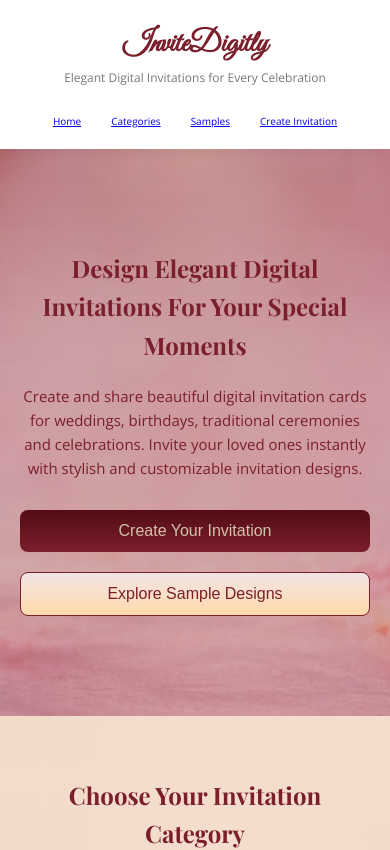
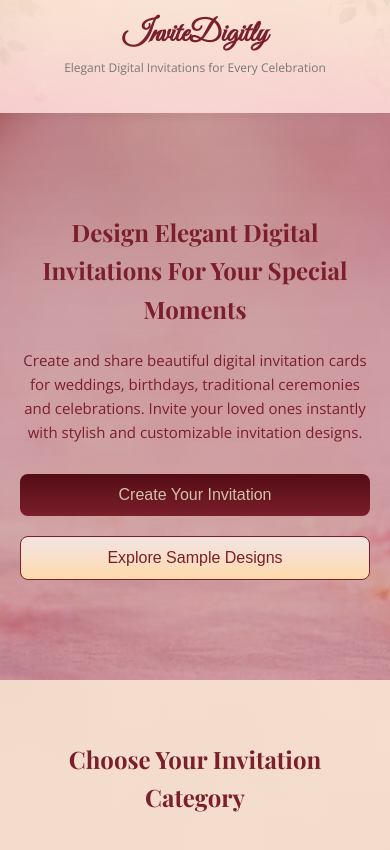
Before and after one commit to vinodvinnueswar/Invitation_Website, a React (Vite) app: page / in a window 390 px wide. Shown: the top 850 px of the page. Built offline with nearby package versions, Linux system fonts and the light colour scheme.

Commit message:
Change in Nav Bar

```diff
--- a/src/App.css
+++ b/src/App.css
@@ -39,7 +39,8 @@ h1,h2,h3{
   justify-content:space-between;
   align-items:center;
   padding:20px 10%;
-  background:white;
+  background: linear-gradient(rgba(151, 53, 53, 0.449), rgba(109, 56, 56, 0.071)), url('assets/images/Theme-bg.jpeg');
+  background-size: cover;
   box-shadow:0 2px 10px rgba(0,0,0,0.05);
   position:sticky;
   top:0;
@@ -530,6 +531,9 @@ border-radius:20px;
   flex-direction: column;
   align-items: center;
   justify-content: center;
+  padding: 10px;
+  background: linear-gradient(rgba(248, 227, 207, 0.8), rgba(246, 204, 204, 0.793)), url('assets/images/Theme-bg.jpeg');
+  background-size: cover;
 }
 
 .logo{
@@ -539,23 +543,7 @@ border-radius:20px;
   text-align: center;
 }
 
-.logo-section{
-  display:flex;
-  flex-direction:column;
-}
-
-.tagline{
-  font-size:12px;
-  color:#777;
-}
-.nav-links{
-  display: flex;
-  font-size: 10px;
-  text-decoration: none;
-}
-
-
-
+/* Hero */
 .hero{
   height:auto;
   padding:100px 20px;
--- a/src/components/Navbar.jsx
+++ b/src/components/Navbar.jsx
@@ -13,12 +13,12 @@ const Navbar = () => {
       </div>
       <br />
 
-      <ul className="nav-links">
+      {/* <ul className="nav-links">
         <li><Link to="/">Home</Link></li>
         <li><Link to="/Categories">Categories</Link></li>
         <li><Link to="/Samples">Samples</Link></li>
         <li><Link to="/Create_Invitation">Create Invitation</Link></li>
-      </ul>
+      </ul> */}
 
     </nav>
   );
```
